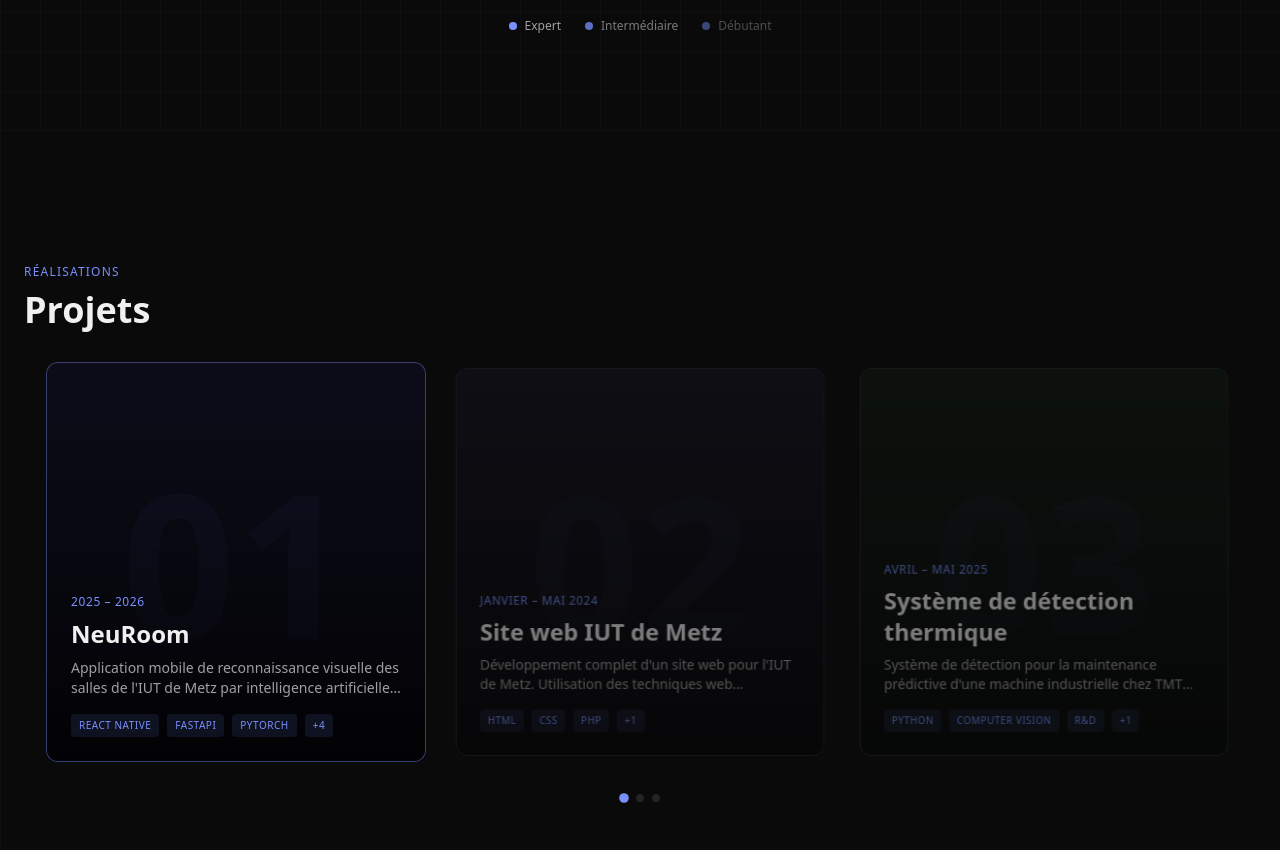
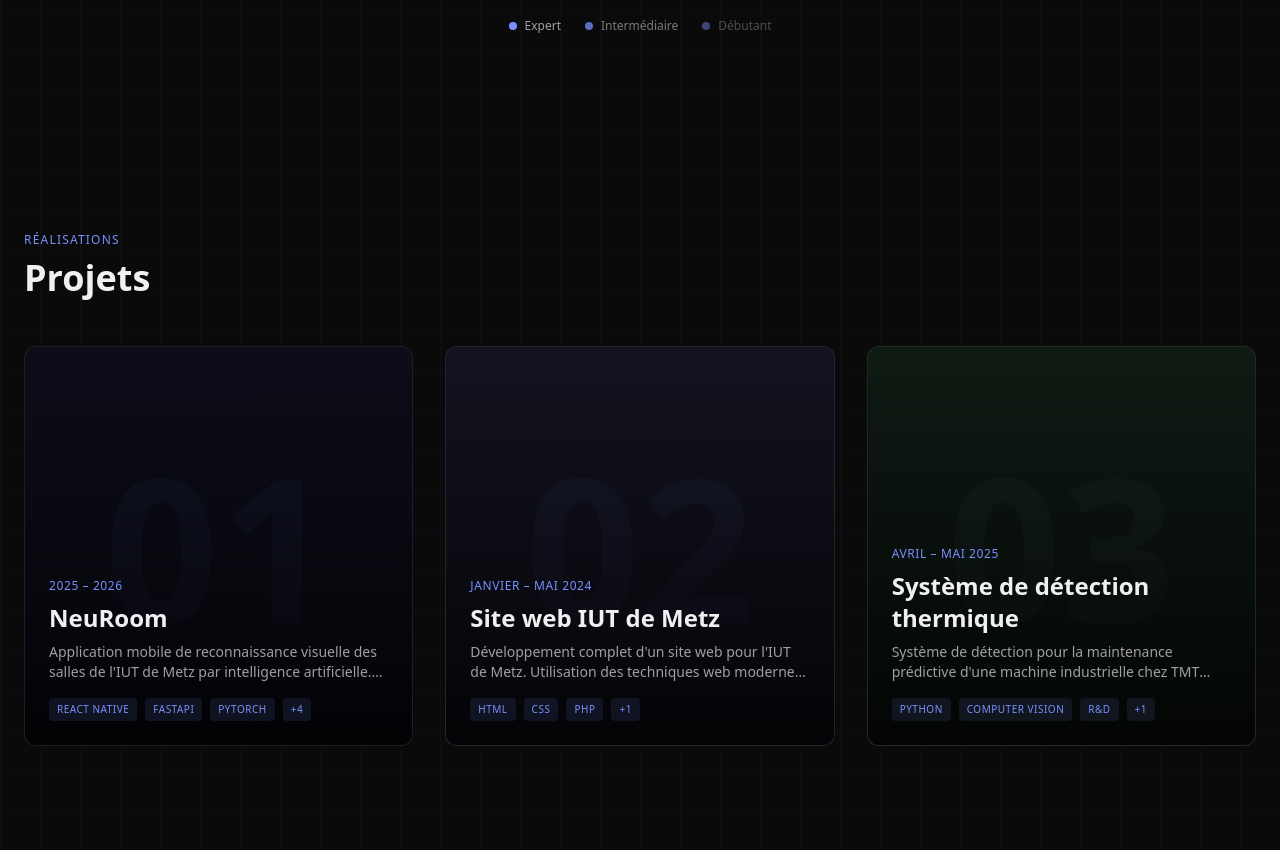
Before and after one commit to JoshuaBrochot/portfolio, a Next.js app: page / in a window 1280 px wide. Shown: the part 5420-6270 px from the top of the page. Built offline with nearby package versions, Linux system fonts and the light colour scheme.

Commit message:
✨ Refactor ProjectsSection and add in-view animations

```diff
--- a/src/app/globals.css
+++ b/src/app/globals.css
@@ -43,6 +43,7 @@ body {
   background-color: var(--bg-base);
   color: var(--text-primary);
   font-family: var(--font-mono), ui-monospace, monospace;
+  body { overflow-x: hidden; }
 }
 
 /* Hide cursor on desktop */
--- a/src/components/sections/ProjectsSection.tsx
+++ b/src/components/sections/ProjectsSection.tsx
@@ -1,53 +1,76 @@
 "use client";
 
-import { useEffect, useRef, useState, useCallback } from "react";
+import { useEffect, useRef, useState } from "react";
 import { PROJECTS } from "@/data/portfolio";
 import { ProjectModal } from "@/components/ui/ProjectModal";
-import { useScrollRAF } from "@/hooks/useScrollRAF";
 
 type Project = (typeof PROJECTS)[number];
 
 export function ProjectsSection() {
-  const containerRef = useRef<HTMLDivElement>(null);
-  const stripRef = useRef<HTMLDivElement>(null);
-  const [activeIndex, setActiveIndex] = useState(0);
-  const [isMobile, setIsMobile] = useState(true); // Default to mobile for SSR
+  const [isMobile, setIsMobile] = useState(true);
   const [selectedProject, setSelectedProject] = useState<Project | null>(null);
-  const [windowWidth, setWindowWidth] = useState(1200); // Default for SSR
+  const [visibleCards, setVisibleCards] = useState<Set<number>>(new Set());
+  const [animatedCards, setAnimatedCards] = useState<Set<number>>(new Set());
+  const cardRefs = useRef<(HTMLDivElement | null)[]>([]);
+  const [prefersReducedMotion, setPrefersReducedMotion] = useState(false);
 
   useEffect(() => {
-    const checkMobile = () => {
-      setIsMobile(window.innerWidth < 768);
-      setWindowWidth(window.innerWidth);
-    };
+    const checkMobile = () => setIsMobile(window.innerWidth < 768);
     checkMobile();
     window.addEventListener("resize", checkMobile);
     return () => window.removeEventListener("resize", checkMobile);
   }, []);
 
-  // Handle active index update based on progress
-  const handleProgressUpdate = useCallback((currentProgress: number) => {
-    const newActiveIndex = Math.min(
-      PROJECTS.length - 1,
-      Math.floor(currentProgress * PROJECTS.length)
-    );
-    setActiveIndex(newActiveIndex);
+  useEffect(() => {
+    const mediaQuery = window.matchMedia("(prefers-reduced-motion: reduce)");
+    setPrefersReducedMotion(mediaQuery.matches);
+    const handler = (e: MediaQueryListEvent) => setPrefersReducedMotion(e.matches);
+    mediaQuery.addEventListener("change", handler);
+    return () => mediaQuery.removeEventListener("change", handler);
   }, []);
 
-  // Use RAF hook for optimized scroll calculations
-  const progress = useScrollRAF({
-    enabled: !isMobile,
-    containerRef,
-    onUpdate: handleProgressUpdate,
+  // Scroll listener — détecte quand les cartes entrent dans le viewport
+  // Utilise getBoundingClientRect() qui ignoré les transforms
+  useEffect(() => {
+    if (isMobile) return;
+
+    const handleScroll = () => {
+      cardRefs.current.forEach((card, index) => {
+        if (!card) return;
+
+        const rect = card.getBoundingClientRect();
+        // Considérer la carte comme visible si elle est dans le viewport + une marge de 5%
+        const isInViewport = rect.top < window.innerHeight * 0.95 && rect.bottom > 0;
+
+        if (isInViewport) {
+          setVisibleCards((prev) => {
+            if (prev.has(index)) return prev;
+            const newSet = new Set(prev);
+            newSet.add(index);
+            return newSet;
           });
+        }
+      });
+    };
 
-  // Mobile view - vertical stack
+    window.addEventListener("scroll", handleScroll);
+    // Trigger immédiatement au montage pour les cartes déjà visibles
+    handleScroll();
+
+    return () => window.removeEventListener("scroll", handleScroll);
+  }, [isMobile]);
+
+  const handleTransitionEnd = (index: number) => {
+    setAnimatedCards((prev) => new Set(prev).add(index));
+  };
+
+  // ── Mobile ────────────────────────────────────────────────────────────────
   if (isMobile) {
     return (
       <section
         id="projets"
         className="grid-background relative py-24"
-        style={{ backgroundColor: "var(--bg-base)" }}
+        style={{ backgroundColor: "var(--bg-base)", overflowX: "hidden" }}
       >
         <div className="mx-auto max-w-7xl px-6">
           <div className="mb-12">
@@ -81,7 +104,6 @@ export function ProjectsSection() {
                     border: "1px solid var(--border)",
                   }}
                 >
-                  {/* Project number */}
                   <span
                     className="font-display text-6xl font-bold opacity-10"
                     style={{
@@ -154,25 +176,18 @@ export function ProjectsSection() {
     );
   }
 
-  // Desktop view - horizontal film strip
-  const cardWidth = Math.min(380, Math.max(280, windowWidth * 0.4));
-  const gap = 24;
-  const totalWidth = PROJECTS.length * (cardWidth + gap) - gap;
-  const maxTranslate = totalWidth - windowWidth + 200;
-
+  // ── Desktop ───────────────────────────────────────────────────────────────
   return (
     <section
       id="projets"
-      className="grid-background-fixed relative"
-      style={{ backgroundColor: "var(--bg-base)" }}
+      className="grid-background relative py-24"
+      // overflow-x: hidden ici est le correctif clé :
+      // il empêche les cards en translateX(110vw) de créer une scrollbar horizontale
+      // et force l'IntersectionObserver à se déclencher au scroll vertical uniquement.
+      style={{ backgroundColor: "var(--bg-base)", overflowX: "hidden" }}
     >
-      <div ref={containerRef} style={{ height: "400vh" }}>
-        <div
-          className="sticky top-0 flex h-screen flex-col justify-center overflow-hidden"
-          style={{ transform: "translateZ(0)", willChange: "transform" }}
-        >
-          {/* Header */}
-          <div className="mx-auto w-full max-w-7xl px-6 pb-8">
+      <div className="mx-auto max-w-7xl px-6">
+        <div className="mb-12">
           <span
             className="font-mono text-xs font-medium uppercase tracking-widest"
             style={{ color: "var(--accent)" }}
@@ -187,30 +202,38 @@ export function ProjectsSection() {
           </h2>
         </div>
 
-          {/* Film strip - centered */}
+        {/* overflow-x: hidden sur la grille en complément de la section */}
         <div
-            ref={stripRef}
-            className="flex justify-center gap-6 px-6"
-            style={{
-              transform: `translateX(-${progress * maxTranslate}px) translateZ(0)`,
-              willChange: "transform",
-            }}
+          className="grid grid-cols-1 gap-8 md:grid-cols-2 lg:grid-cols-3"
+          style={{ overflowX: "hidden" }}
         >
           {PROJECTS.map((project, index) => {
-              const isActive = index === activeIndex;
-              const imageParallaxOffset = progress * (cardWidth * 0.3);
+            const isVisible = visibleCards.has(index);
+            const hasAnimated = animatedCards.has(index);
+            const delay = index * 120;
 
             return (
+              <div
+                key={project.id}
+                ref={(el) => { cardRefs.current[index] = el; }}
+                data-card-index={index}
+                style={{
+                  transform:
+                    isVisible || prefersReducedMotion
+                      ? "translateX(0)"
+                      : "translateX(110vw)",
+                  opacity: isVisible ? 1 : 0,
+                  transition: prefersReducedMotion
+                    ? "opacity 0.3s ease-out"
+                    : `transform 1.2s cubic-bezier(0.16, 1, 0.3, 1) ${delay}ms, opacity 1.2s cubic-bezier(0.16, 1, 0.3, 1) ${delay}ms`,
+                  // will-change retiré après la fin de l'animation pour libérer le layer GPU
+                  willChange: hasAnimated ? "auto" : "transform",
+                }}
+                onTransitionEnd={() => handleTransitionEnd(index)}
+              >
                 <button
-                  key={project.id}
                   onClick={() => setSelectedProject(project)}
-                  className="flex-shrink-0 text-left transition-all duration-300"
-                  style={{
-                    width: `clamp(280px, 40vw, 380px)`,
-                    opacity: isActive ? 1 : 0.5,
-                    transform: `scale(${isActive ? 1 : 0.97}) translateZ(0)`,
-                    willChange: "opacity, transform",
-                  }}
+                  className="w-full text-left"
                   data-cursor
                   data-cursor-label="View →"
                 >
@@ -218,18 +241,10 @@ export function ProjectsSection() {
                     className="group relative h-[400px] overflow-hidden rounded-xl transition-all duration-300"
                     style={{
                       backgroundColor: project.color || "var(--bg-card)",
-                      border: `1px solid ${isActive ? "var(--accent-border)" : "var(--border)"}`,
+                      border: "1px solid var(--border)",
                     }}
                   >
-                    {/* Image placeholder with parallax */}
-                    <div
-                      className="absolute inset-0 flex items-center justify-center"
-                      style={{
-                        transform: `translateX(${-imageParallaxOffset * 0.3}px) translateZ(0)`,
-                        willChange: "transform",
-                      }}
-                    >
-                      {/* Project number as visual element */}
+                    <div className="absolute inset-0 flex items-center justify-center">
                       <span
                         className="font-display text-[200px] font-bold opacity-5"
                         style={{ color: "var(--accent)" }}
@@ -238,7 +253,6 @@ export function ProjectsSection() {
                       </span>
                     </div>
 
-                    {/* Content overlay */}
                     <div className="absolute inset-0 flex flex-col justify-end bg-gradient-to-t from-black/80 via-black/40 to-transparent p-6">
                       <span
                         className="font-mono text-xs font-medium uppercase tracking-wider"
@@ -289,38 +303,9 @@ export function ProjectsSection() {
                     </div>
                   </div>
                 </button>
+              </div>
             );
           })}
-          </div>
-
-          {/* Dots navigation */}
-          <div className="mt-8 flex justify-center gap-2">
-            {PROJECTS.map((_, index) => (
-              <button
-                key={index}
-                className="h-2 w-2 rounded-full transition-all duration-300"
-                style={{
-                  backgroundColor:
-                    index === activeIndex ? "var(--accent)" : "var(--bg-elevated)",
-                  transform: index === activeIndex ? "scale(1.2)" : "scale(1)",
-                }}
-                onClick={() => {
-                  // Calculate scroll position to reach this project
-                  if (containerRef.current) {
-                    const containerTop =
-                      containerRef.current.getBoundingClientRect().top + window.scrollY;
-                    const containerHeight = containerRef.current.offsetHeight;
-                    const windowHeight = window.innerHeight;
-                    const scrollableDistance = containerHeight - windowHeight;
-                    const targetProgress = index / (PROJECTS.length - 1);
-                    const targetScroll = containerTop + targetProgress * scrollableDistance;
-                    window.scrollTo({ top: targetScroll, behavior: "smooth" });
-                  }
-                }}
-                aria-label={`Go to project ${index + 1}`}
-              />
-            ))}
-          </div>
         </div>
       </div>
 
--- a/src/components/sections/SkillsSection.tsx
+++ b/src/components/sections/SkillsSection.tsx
@@ -96,6 +96,8 @@ export function SkillsSection() {
               key={category}
               onClick={() => setActiveCategory(category)}
               className="rounded-full px-4 py-2 font-mono text-xs font-medium uppercase tracking-wider transition-colors duration-200"
+              data-cursor
+              data-cursor-label="Filter"
               style={{
                 backgroundColor:
                   activeCategory === category ? "var(--accent)" : "var(--bg-card)",
```
Lines whose indentation alone changed are shown as unchanged.
